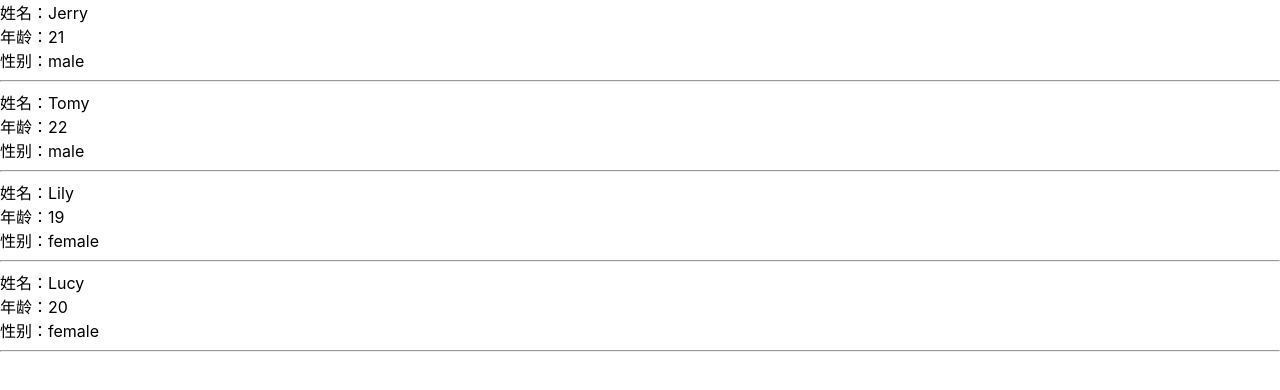
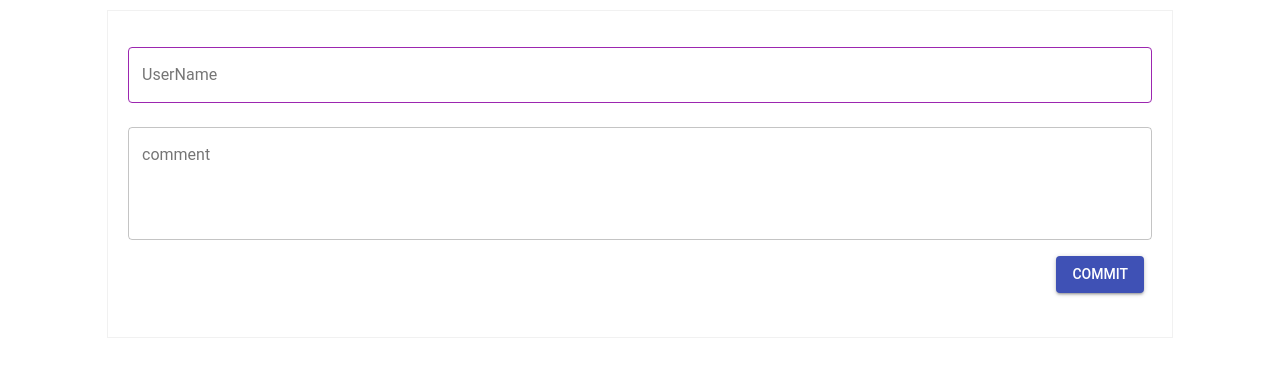
Before and after one commit to PhotonAlpha/react-client, a React (Create React App) app: page / in a window 1280 px wide. Shown: the top 390 px of the page. Built offline with nearby package versions, Linux system fonts and the light colour scheme.

Commit message:
comment update

```diff
--- a/package.json
+++ b/package.json
@@ -3,6 +3,12 @@
   "version": "0.1.0",
   "private": true,
   "dependencies": {
+    "@fortawesome/fontawesome-svg-core": "^1.2.17",
+    "@fortawesome/free-regular-svg-icons": "^5.8.1",
+    "@fortawesome/free-solid-svg-icons": "^5.8.1",
+    "@fortawesome/react-fontawesome": "^0.1.4",
+    "@material-ui/core": "^3.9.3",
+    "@material-ui/styles": "^4.0.0-alpha.7",
     "react": "^16.8.6",
     "react-dom": "^16.8.6",
     "react-scripts": "2.1.8"
--- a/src/App.js
+++ b/src/App.js
@@ -1,12 +1,6 @@
 import React, { Component } from 'react';
 import './App.css';
-
-const users = [
-    { username: 'Jerry', age: 21, gender: 'male' },
-    { username: 'Tomy', age: 22, gender: 'male' },
-    { username: 'Lily', age: 19, gender: 'female' },
-    { username: 'Lucy', age: 20, gender: 'female' }
-]
+import CommentApp from './components/comment/CommentApp'
 
 class App extends Component {
     constructor(props) {
@@ -17,36 +11,11 @@ class App extends Component {
       }
     }
 
-
-    handleClickOnTitle (world, e) {
-        console.log(this, world )
-        this.setState((prevState) => {
-            console.log('prevState', prevState)
-            return {count: 0};
-        });
-        this.setState((prevState) => {
-            return {count: prevState.count + 1};
-        });
-        this.setState((prevState) => {
-            return {count: prevState.count + 2};
-        });
-        console.log(this.get);
-    }
-
     render() {
-        const elements = users.map((user, inx) => {
-            return (
-                <div key={inx} >
-                    <div>姓名：{user.username}</div>
-                    <div>年龄：{user.age}</div>
-                    <div>性别：{user.gender}</div>
-                    <hr />
-                </div>
-            )
-        })
-
         return (
-            <div>{elements}</div>
+            <div>
+                <CommentApp/>
+            </div>
         );
     }
 }
--- /dev/null
+++ b/src/components/comment/CommentApp.js
@@ -0,0 +1,30 @@
+import React, { Component } from 'react'
+import CommentInput from './CommentInput'
+import CommentList from './CommentList'
+import PropTypes from 'prop-types'
+
+export class CommentApp extends Component {
+  constructor(props) {
+    super(props)
+
+    this.state = {
+       comments: []
+    }
+  }
+
+  handleSubmitComponent(comment) {
+    this.state.comments.push(comment)
+    console.log('CommentApp', comment)
+    this.setState({comments: this.state.comments})
+  }
+  render() {
+    return (
+      <div className="wrapper" >
+        <CommentInput onSubmit={this.handleSubmitComponent.bind(this)} />
+        <CommentList comments={this.state.comments} />
+      </div>
+    )
+  }
+}
+
+export default CommentApp
--- /dev/null
+++ b/src/components/comment/CommentInput.js
@@ -0,0 +1,104 @@
+import React, { Component } from 'react';
+import PropTypes from 'prop-types';
+import { withStyles } from '@material-ui/core/styles';
+import TextField from '@material-ui/core/TextField';
+import Button from '@material-ui/core/Button';
+import purple from '@material-ui/core/colors/purple';
+import { unstable_Box as Box } from '@material-ui/core/Box';
+
+const styles = theme => ({
+  container: {
+    display: 'flex',
+    flexWrap: 'wrap',
+  },
+  textField: {
+    marginLeft: theme.spacing.unit,
+    marginRight: theme.spacing.unit,
+    width: 500,
+  },
+  menu: {
+    width: 200,
+  },
+  button: {
+    margin: theme.spacing.unit,
+  },
+  cssOutlinedInput: {
+    '& $notchedOutline': {
+      borderColor: purple[500]
+    },
+  },
+  notchedOutline: {},
+});
+
+export class CommentInput extends Component {
+  static propTypes = {
+
+  }
+  constructor(props) {
+    super(props)
+    this.state = {
+      name: '',
+      comment: ''
+    }
+  }
+
+  handleChange = name => event => {
+    this.setState({
+      [name]: event.target.value,
+    });
+  };
+  handleSubmit = () => {
+    console.log('submit')
+    if (this.props.onSubmit) {
+      const {name, comment} = this.state;
+      this.props.onSubmit({name, comment})
+    }
+    this.setState({comment: ''});
+  }
+
+  render() {
+    console.log('render', this.state)
+    const { classes } = this.props;
+    return (
+      <div >
+          <TextField
+            label="UserName"
+            value={this.state.name}
+            onChange={this.handleChange('name')}
+            InputProps={{
+              classes: {
+                root: classes.cssOutlinedInput,
+                notchedOutline: classes.notchedOutline,
+              },
+            }}
+            value = {this.state.name}
+            fullWidth
+            margin="normal"
+            variant="outlined"
+          />
+          <TextField
+            label="comment"
+            placeholder="input your comment"
+            multiline
+            fullWidth
+            rows="4"
+            margin="normal"
+            variant="outlined"
+            value = {this.state.comment}
+            onChange={this.handleChange('comment')}
+          />
+          <Box display="flex" justifyContent="flex-end">
+            <Button variant="contained" color="primary" className={classes.button}
+            onClick={this.handleSubmit} >
+              Commit
+            </Button>
+          </Box>
+      </div>
+    )
+  }
+}
+
+CommentInput.propTypes = {
+  classes: PropTypes.object.isRequired,
+};
+export default withStyles(styles)(CommentInput);
--- /dev/null
+++ b/src/components/comment/CommentList.js
@@ -0,0 +1,42 @@
+import React, { Component } from 'react'
+import PropTypes from 'prop-types'
+import List from '@material-ui/core/List';
+import ListItem from '@material-ui/core/ListItem';
+import ListItemIcon from '@material-ui/core/ListItemIcon';
+import ListItemText from '@material-ui/core/ListItemText';
+
+export class CommentList extends Component {
+  static defaultProps = {
+    comments: []
+  }
+  _buildItem(){
+    // const comments = [
+    //   {name: 'Jerry', comment: 'Hello'},
+    //   {name: 'Tom', comment: 'World'},
+    //   {name: 'Lili', comment: 'yes'}
+    // ]
+    // if(this.props.comments) {
+      return this.props.comments.map((val, index) => [
+        <ListItem button key={index} >
+          <ListItemText primary={val.name + ':' + val.comment } />
+        </ListItem>
+      ])
+    // }
+  }
+  render() {
+
+    return (
+      <div>
+        <List comments="nav">
+          {this._buildItem()}
+        </List>
+      </div>
+    )
+  }
+}
+
+function ListItemLink(props) {
+  console.log(props)
+  return <ListItem button component="a" {...props} />;
+}
+export default CommentList
--- a/src/index.css
+++ b/src/index.css
@@ -12,3 +12,12 @@ code {
   font-family: source-code-pro, Menlo, Monaco, Consolas, "Courier New",
     monospace;
 }
+
+.wrapper {
+  width: 80%;
+  margin: 10px auto;
+  font-size: 14px;
+  background-color: #fff;
+  border: 1px solid #f1f1f1;
+  padding: 20px;
+}
```
Also changed, not shown: src/components/comment/Comment.js (added, +18 -0 lines), 1 other file (tests, documents, lock files or other folders).
